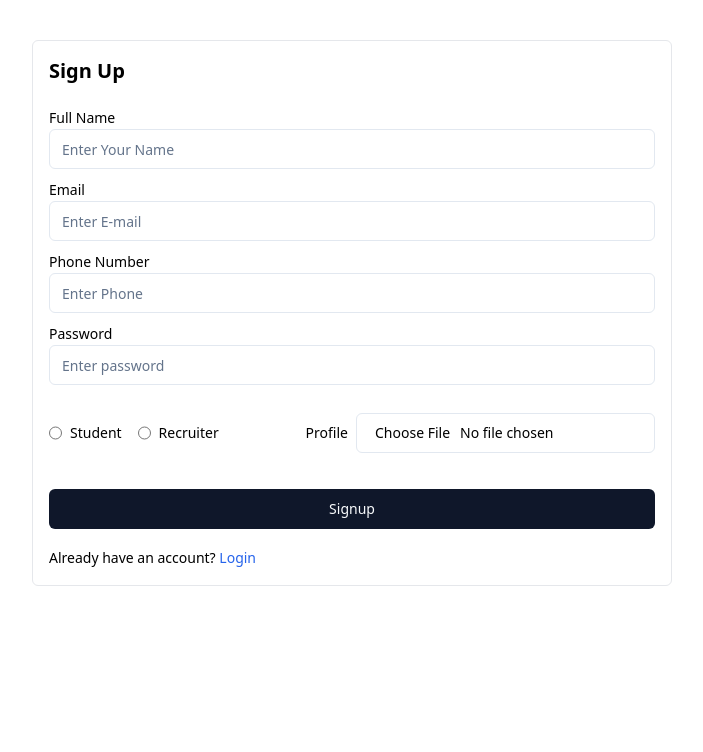
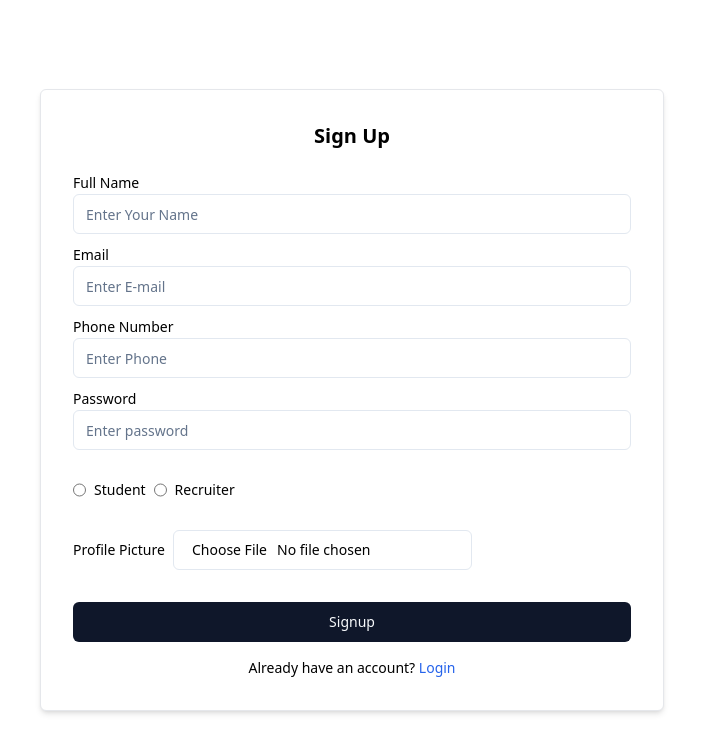
Before and after one commit to RahulSidar08/JobHive, a React (Vite) app in the folder frontend/: page /signup in a window 1280 px wide. Shown: the top 752 px of the page, without its empty margins (288-991 px from the left). Built offline with nearby package versions, Linux system fonts and the light colour scheme.

Commit message:
fixing footer

```diff
--- a/frontend/src/components/auth/Signup.jsx
+++ b/frontend/src/components/auth/Signup.jsx
@@ -1,40 +1,39 @@
-import React, { useEffect, useState } from 'react'
-import Navbar from '../shared/Navbar'
-import { Label } from '../ui/label'
-import { Input } from '../ui/input'
-import { RadioGroup } from '../ui/radio-group'
-import { Button } from '../ui/button'
-import { Link, useNavigate } from 'react-router-dom'
-import axios from 'axios'
-import { USER_API_END_POINT } from '@/utils/constant'
-import { toast } from 'sonner'
-import { useDispatch, useSelector } from 'react-redux'
-import { setLoading } from '@/redux/authSlice'
-import { Loader2 } from 'lucide-react'
+import React, { useEffect, useState } from "react";
+import Navbar from "../shared/Navbar";
+import { Label } from "../ui/label";
+import { Input } from "../ui/input";
+import { RadioGroup } from "../ui/radio-group";
+import { Button } from "../ui/button";
+import { Link, useNavigate } from "react-router-dom";
+import axios from "axios";
+import { USER_API_END_POINT } from "@/utils/constant";
+import { toast } from "sonner";
+import { useDispatch, useSelector } from "react-redux";
+import { setLoading } from "@/redux/authSlice";
+import { Loader2 } from "lucide-react";
 
 const Signup = () => {
-
   const [input, setInput] = useState({
     fullname: "",
     email: "",
     phoneNumber: "",
     password: "",
     role: "",
-        file: ""
+    file: "",
   });
-    const {loading,user} = useSelector(store=>store.auth);
+  const { loading, user } = useSelector((store) => store.auth);
   const dispatch = useDispatch();
   const navigate = useNavigate();
 
   const changeEventHandler = (e) => {
     setInput({ ...input, [e.target.name]: e.target.value });
-    }
+  };
   const changeFileHandler = (e) => {
     setInput({ ...input, file: e.target.files?.[0] });
-    }
+  };
   const submitHandler = async (e) => {
     e.preventDefault();
-        const formData = new FormData();    //formdata object
+    const formData = new FormData(); //formdata object
     formData.append("fullname", input.fullname);
     formData.append("email", input.email);
     formData.append("phoneNumber", input.phoneNumber);
@@ -47,7 +46,7 @@ const Signup = () => {
     try {
       dispatch(setLoading(true));
       const res = await axios.post(`${USER_API_END_POINT}/register`, formData, {
-                headers: { 'Content-Type': "multipart/form-data" },
+        headers: { "Content-Type": "multipart/form-data" },
         withCredentials: true,
       });
 
@@ -58,22 +57,28 @@ const Signup = () => {
     } catch (error) {
       console.log(error);
       toast.error(error.response.data.message);
-        } finally{
+    } finally {
       dispatch(setLoading(false));
     }
-    }
+  };
 
-    useEffect(()=>{
-        if(user){
+  useEffect(() => {
+    if (user) {
       navigate("/");
     }
-    },[])
+  }, []);
   return (
-        <div>
-            <div className='flex items-center justify-center max-w-7xl mx-auto'>
-                <form onSubmit={submitHandler} className='w-1/2 border border-gray-200 rounded-md p-4 my-10'>
-                    <h1 className='font-bold text-xl mb-5'>Sign Up</h1>
-                    <div className='my-2'>
+    <div className="flex justify-center items-center min-h-screen px-4">
+      <form
+        onSubmit={submitHandler}
+        className="w-full md:w-1/2 border border-gray-200 rounded-md p-6 md:p-8 my-10 bg-white shadow-md"
+      >
+        <h1 className="font-bold text-lg md:text-xl mb-5 text-center">
+          Sign Up
+        </h1>
+
+        {/* Full Name */}
+        <div className="my-2">
           <Label>Full Name</Label>
           <Input
             type="text"
@@ -81,9 +86,12 @@ const Signup = () => {
             name="fullname"
             onChange={changeEventHandler}
             placeholder="Enter Your Name"
+            className="w-full"
           />
         </div>
-                    <div className='my-2'>
+
+        {/* Email */}
+        <div className="my-2">
           <Label>Email</Label>
           <Input
             type="email"
@@ -91,9 +99,12 @@ const Signup = () => {
             name="email"
             onChange={changeEventHandler}
             placeholder="Enter E-mail"
+            className="w-full"
           />
         </div>
-                    <div className='my-2'>
+
+        {/* Phone Number */}
+        <div className="my-2">
           <Label>Phone Number</Label>
           <Input
             type="text"
@@ -101,9 +112,12 @@ const Signup = () => {
             name="phoneNumber"
             onChange={changeEventHandler}
             placeholder="Enter Phone"
+            className="w-full"
           />
         </div>
-                    <div className='my-2'>
+
+        {/* Password */}
+        <div className="my-2">
           <Label>Password</Label>
           <Input
             type="password"
@@ -111,51 +125,68 @@ const Signup = () => {
             name="password"
             onChange={changeEventHandler}
             placeholder="Enter password"
+            className="w-full"
           />
         </div>
-                    <div className='flex items-center justify-between'>
-                        <RadioGroup className="flex items-center gap-4 my-5">
+
+        {/* Role Selection */}
+        <div className="flex flex-col md:flex-row items-center gap-2 my-5">
           <div className="flex items-center space-x-2">
             <Input
               type="radio"
               name="role"
               value="student"
-                                    checked={input.role === 'student'}
+              checked={input.role === "student"}
               onChange={changeEventHandler}
               className="cursor-pointer"
             />
-                                <Label htmlFor="r1">Student</Label>
+            <Label>Student</Label>
           </div>
           <div className="flex items-center space-x-2">
             <Input
               type="radio"
               name="role"
               value="recruiter"
-                                    checked={input.role === 'recruiter'}
+              checked={input.role === "recruiter"}
               onChange={changeEventHandler}
               className="cursor-pointer"
             />
-                                <Label htmlFor="r2">Recruiter</Label>
+            <Label>Recruiter</Label>
           </div>
-                        </RadioGroup>
-                        <div className='flex items-center gap-2'>
-                            <Label>Profile</Label>
+        </div>
+
+        {/* Profile Upload */}
+        <div className="flex flex-col md:flex-row items-center gap-2 my-4">
+          <Label className="mb-2 md:mb-0">Profile Picture</Label>
           <Input
             accept="image/*"
             type="file"
             onChange={changeFileHandler}
-                                className="cursor-pointer"
+            className="cursor-pointer w-full md:w-auto"
           />
         </div>
-                    </div>
-                    {
-                        loading ? <Button className="w-full my-4"> <Loader2 className='mr-2 h-4 w-4 animate-spin' /> Please wait </Button> : <Button type="submit" className="w-full my-4">Signup</Button>
-                    }
-                    <span className='text-sm'>Already have an account? <Link to="/login" className='text-blue-600'>Login</Link></span>
+
+        {/* Submit Button */}
+        {loading ? (
+          <Button className="w-full my-4">
+            <Loader2 className="mr-2 h-4 w-4 animate-spin" /> Please wait
+          </Button>
+        ) : (
+          <Button type="submit" className="w-full my-4">
+            Signup
+          </Button>
+        )}
+
+        {/* Login Link */}
+        <p className="text-sm text-center">
+          Already have an account?{" "}
+          <Link to="/login" className="text-blue-600">
+            Login
+          </Link>
+        </p>
       </form>
     </div>
-        </div>
-    )
-}
+  );
+};
 
-export default Signup
+export default Signup;
```
Also changed, not shown: frontend/src/components/auth/Login.jsx (+60 -39 lines). Lines whose indentation alone changed are shown as unchanged.
